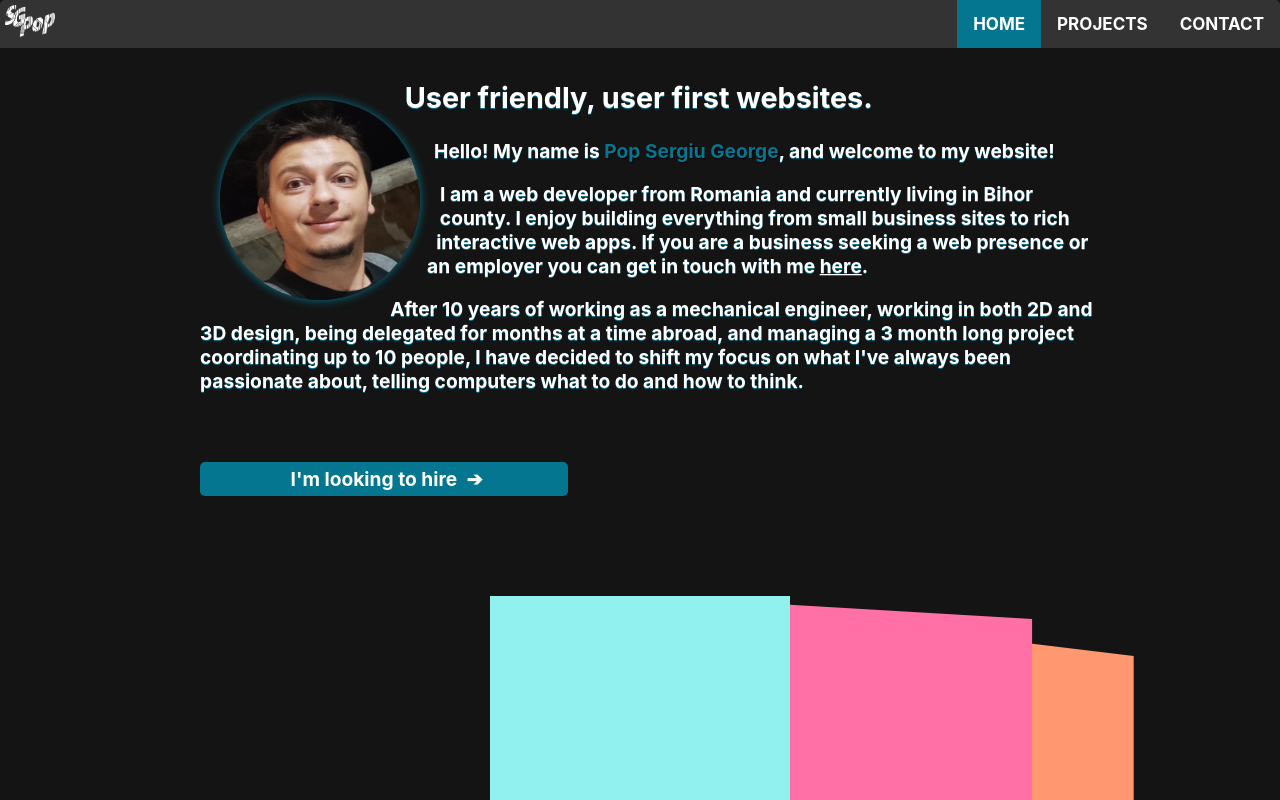
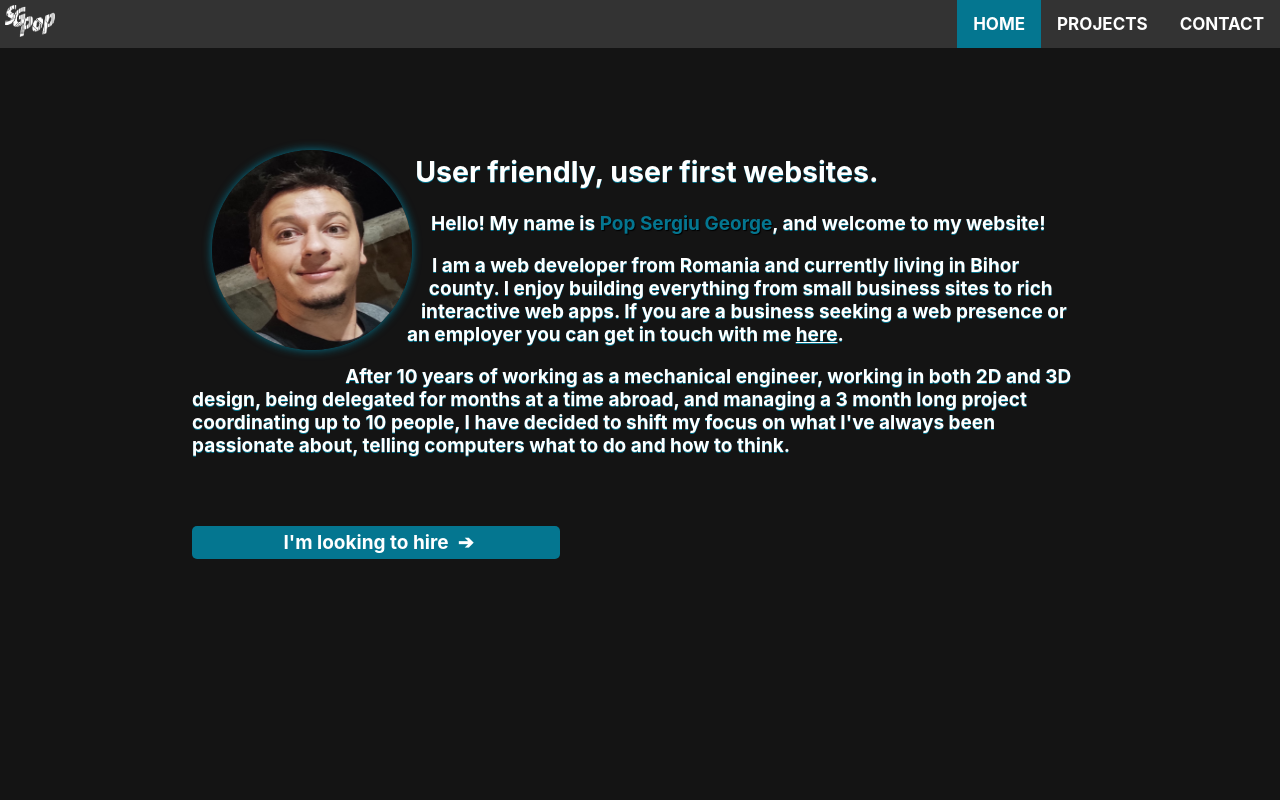
Before and after one commit to SeGePop/my-app, a React (Create React App) app: page / in a window 1280 px wide. Shown: the top 800 px of the page. Built offline with nearby package versions, Linux system fonts and the light colour scheme.

Commit message:
Functionality changes

```diff
--- a/public/index.html
+++ b/public/index.html
@@ -7,7 +7,7 @@
     <meta name="theme-color" content="#000000" />
     <meta
       name="description"
-      content="Web site created using create-react-app"
+      content="Pop Sergiu's Personal Website"
     />
     <link rel="apple-touch-icon" href="%PUBLIC_URL%/logo192.png" />
     <!--
@@ -24,7 +24,7 @@
       work correctly both with client-side routing and a non-root public URL.
       Learn how to configure a non-root public URL by running `npm run build`.
     -->
-    <title>React App</title>
+    <title>Segepop.dev</title>
   </head>
   <body>
     <noscript>You need to enable JavaScript to run this app.</noscript>
--- a/src/App.css
+++ b/src/App.css
@@ -11,6 +11,13 @@ html {
   font-weight: bold;
   background-color: var(--body_background);
   color: var(--text-color);
+}
+.website{
+  display:flex;
+  align-items: center;
+  justify-content: center;
+
+  flex-direction: column;
 }
 
 .logo {
@@ -30,16 +37,16 @@ html {
 /* navigation bar */
 /* Style the links inside the navigation bar */
 .topnav {
-    width: 100%;
+  width: 100%;
   overflow: hidden;
   position: fixed; /* Set the navbar to fixed position */
   top: 0; /* Position the navbar at the top of the page */
   background-color: var(--background);
-  border-radius: 5px 5px 0px 0px;
+  z-index: 10;
 }
 
 .topnav a {
-    float: right;
+  float: right;
   color: var(--text-color);
   padding: 14px 16px;
   text-decoration: none;
@@ -49,7 +56,6 @@ html {
   flex-direction: column;
   justify-content: space-between;
 }
-
 
 /* Change the color of links on hover */
 .topnav a:hover {
@@ -65,17 +71,33 @@ html {
 
 /* Page content */
 section {
-  height: 100%;
+  height: 100vh;
+  top: 0;
+  width: 90vw;
 }
+
+/* Extra small devices (phones, 600px and down) */
+@media only screen and (max-width: 600px) {section{
+    font-size: 0.7em;}}
+/* Small devices (portrait tablets and large phones, 600px and up) */
+@media only screen and (min-width: 600px) {section{
+    font-size: 1.0em;}}
+/* Medium devices (landscape tablets, 768px and up) */
+@media only screen and (min-width: 768px) {section{
+    font-size: 1.1em;}}
+/* Large devices (laptops/desktops, 992px and up) */
+@media only screen and (min-width: 992px) {section{
+    font-size: 1.2em;}}
+/* Extra large devices (large laptops and desktops, 1200px and up) */
+@media only screen and (min-width: 1200px) {section{
+    font-size: 19px;}}
 
 /* HOME CONTENT */
 .home_content {
   background-color: var(--body_background);
   text-shadow: 0px 1px 0 var(--highlight);
-  margin-left: 25vh;
   margin-top: 10vh;
-  width: 70%;
-  font-size: larger;
+  width: 70vw;
 }
 .home_content > span {
   color: var(--highlight);
@@ -119,6 +141,11 @@ section {
 }
 
 /* SECTION CONTENT */
+
+section {
+  padding-top: 50px;
+  height: 100vh;
+}
 
 /* all links must remain white */
 a {
@@ -224,3 +251,10 @@ input:nth-of-type(5) {
 input:nth-of-type(5):checked ~ main#carousel {
   --position: 5;
 }
+
+.footer {
+  position: fixed;
+  bottom: 5px;
+  left: 5px;
+  width: 100%;
+}
--- a/src/App.js
+++ b/src/App.js
@@ -1,44 +1,79 @@
-import logo from './images/logo.png';
-import profile from './images/profile.jpg'
-import './App.css';
+import logo from "./images/logo.png";
+import profile from "./images/profile.jpg";
+import "./App.css";
+import React, { useState } from "react";
 
-function App() {
+// NAVBAR
+function Navbar() {
+  const [activeButton, setActiveButton] = useState("HOME");
+
+  const handleButtonClick = (buttonName) => {
+    setActiveButton(buttonName);
+  };
+
   return (
-    <div className="App">
-      {/* TOP BAR */}
-    <section class="topbar">
-        <div class="logo_area">
+    <div class="topbar">
+      <div className="topnav">
+        <img src={logo} alt="Segepop" class="logo" />
+        <a
+          href="#contact_content"
+          className={`btn ${activeButton === "CONTACT" ? "active" : ""}`}
+          onClick={() => handleButtonClick("CONTACT")}
+        >
+          CONTACT
+        </a>
+        <a
+          href="#projects_content"
+          className={`btn ${activeButton === "PROJECTS" ? "active" : ""}`}
+          onClick={() => handleButtonClick("PROJECTS")}
+        >
+          PROJECTS
+        </a>
+        <a
+          href="#home_content"
+          className={`btn ${activeButton === "HOME" ? "active" : ""}`}
+          onClick={() => handleButtonClick("HOME")}
+        >
+          HOME
+        </a>
+      </div>
+    </div>
+  );
+}
 
-
-        </div>
-        <div class="topnav" id="topnav">
-            <img src={logo} alt="Segepop" class="logo"/>
-            <a href="#contact_content">CONTACT</a>
-            <a href="#projects_content">PROJECTS</a>
-            <a class="active" href="#home_content">HOME</a>
+// HOME CONTENT
+function Home() {
+  return (
+    <section class="home_content" id="home_content">
+      <img src={profile} alt="profile" class="circle" />
+      <h1>User friendly, user first websites.</h1>
+      Hello! My name is <span>Pop Sergiu George</span>, and welcome to my
+      website!
+      <p>
+        I am a web developer from Romania and currently living in Bihor county.
+        I enjoy building everything from small business sites to rich
+        interactive web apps. If you are a business seeking a web presence or an
+        employer you can get in touch with me <a href="#contact">here</a>.
+      </p>
+      <p>
+        After 10 years of working as a mechanical engineer, working in both 2D
+        and 3D design, being delegated for months at a time abroad, and managing
+        a 3 month long project coordinating up to 10 people, I have decided to
+        shift my focus on what I've always been passionate about, telling
+        computers what to do and how to think.
+      </p>
+      <div class="home_email">
+        <a href="mailto:sergiugeorgepop@gmail.com" id="home_mail">
+          I'm looking to hire <strong>&#10132;</strong>
+        </a>
       </div>
     </section>
-    {/* PAGE CONTENT */}
-
-    {/* HOME CONTENT */}
-    <section class="home_content" id="home_content">
-        <img src={profile} alt="profile" class="circle"/>
-        <h1>User friendly, user first websites.</h1>
-        Hello! My name is <span>Pop Sergiu George</span>, and welcome to my website!
-        <p>I am a web developer from Romania and currently living in Bihor county.
-            I enjoy building everything from small business sites to rich interactive web apps.
-            If you are a business seeking a web presence or an employer you can get in touch with me <a
-                href="#contact">here</a>.</p>
-        <p>After 10 years of working as a mechanical engineer, working in both 2D and 3D design, being delegated for
-            months at a time abroad, and managing a 3 month long project coordinating up to 10 people, I have decided to
-            shift my focus on what I've always been passionate about, telling computers what to do and how to think.</p>
-        <div class="home_email">
-            <a href='mailto:sergiugeorgepop@gmail.com' id="home_mail">I'm looking to hire <strong>&#10132;</strong></a>
-        </div>
-    </section>
-    {/* PROJECTS CONTENT */}
+  );
+}
+// PROJECT CONTENT
+function Projects() {
+  return (
     <section class="projects_content" id="projects_content">
-
       <input type="radio" name="position" checked />
       <input type="radio" name="position" />
       <input type="radio" name="position" />
@@ -52,7 +87,12 @@ function App() {
         <div class="item"></div>
       </main>
     </section>
-{/* CONTACT CONTENT */}
+  );
+}
+
+// CONTACT CONTENT
+function Contact() {
+  return (
     <section class="contact_content" id="contact_content">
       <h1>Get in touch!</h1>
       <p>Want to get in touch? Here's where I'm available:</p>
@@ -87,24 +127,27 @@ function App() {
           </div>
         </div>
         <div class="container_right">
-        <div class="social_buttons">
+          <div class="social_buttons"></div>
         </div>
       </div>
+    </section>
+  );
+}
+
+// APP ITSELF
+function App() {
+  return (
+    <div className="App">
+      {/* TOP BAR */}
+      <Navbar />
+      <div className="website">
+        {/* HOME CONTENT */}
+        <Home />
+        {/* PROJECTS CONTENT */}
+        <Projects />
+        {/* CONTACT CONTENT */}
+        <Contact />
       </div>
-        {/* FOOTER */}
-      <div class="footer">
-        Designed and Coded by{" "}
-        <a
-          href="https://www.linkedin.com/in/sergiu-george-pop-0a9097260/"
-          target="_blank"
-        >
-          Pop Sergiu
-        </a>
-      </div>
-
-      </section>
-
-
     </div>
   );
 }
```
Lines whose indentation alone changed are shown as unchanged.
